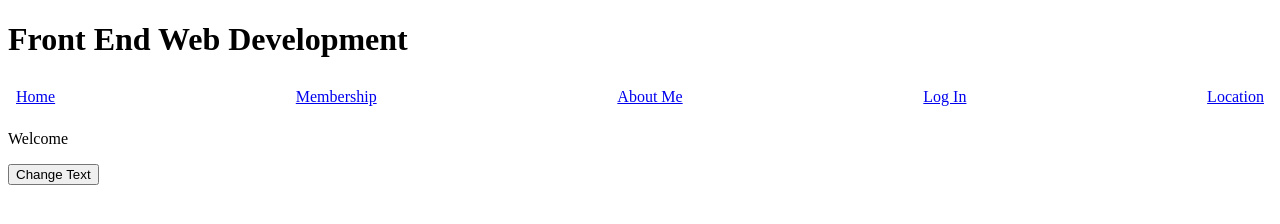
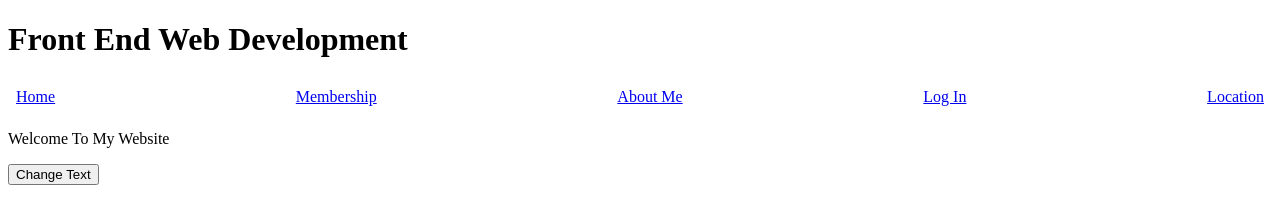
Before and after one commit to shaff300/FrontEndWeb, a plain HTML site: page index.html in a window 1280 px wide. Drawn offline with Linux system fonts and the light colour scheme.

Commit message:
Changes made to index file

```diff
--- a/index.html
+++ b/index.html
@@ -15,7 +15,7 @@
   <a href="#">Location</a>
 </nav>
 <main>
-  <p id="demo"> Welcome </p>
+  <p id="demo"> Welcome To My Website</p>
   <button onclick="myFunction()">Change Text</button>
 </main>
 
```
